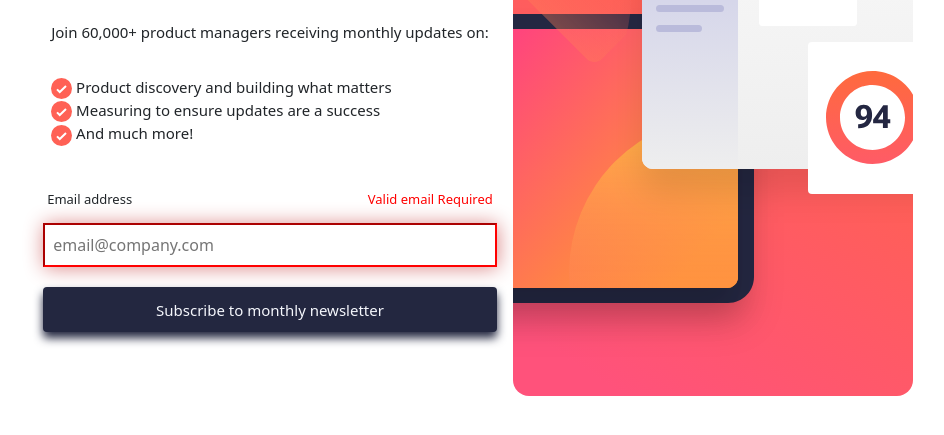
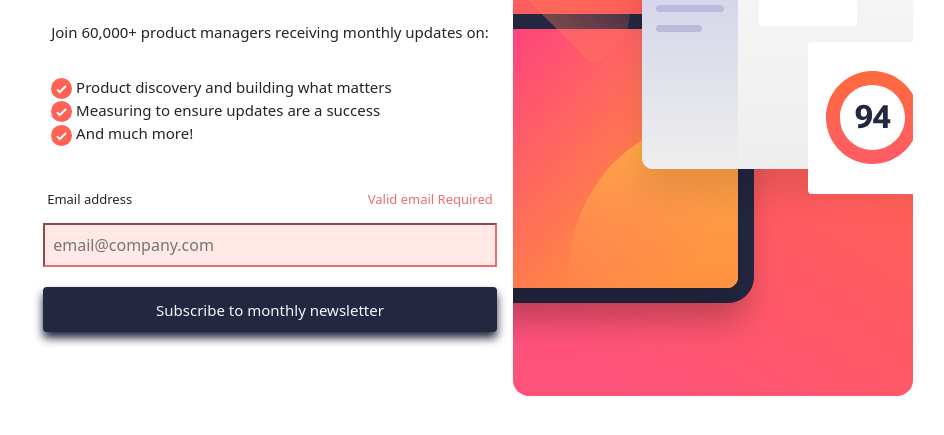
Before and after one commit to jhonaFreddy/Mini-proyecto, a plain HTML site: page index.html in a window 1280 px wide. Both pictures are taken after a click on the button "Subscribe to monthly newsletter". Shown: the part 213-648 px from the top of the page, without its empty margins (154-1098 px from the left). Drawn offline with nearby package versions, Linux system fonts and the light colour scheme.

Commit message:
fondo Input

```diff
--- a/js/main.js
+++ b/js/main.js
@@ -42,11 +42,12 @@ function inicio() {
     input.style.boxShadow = 'none'
     input.style.borderColor = 'black';
     input.style.color = 'black'
+    input.style.background = 'none'
 }
 
 function validEmail() {
     alerta.style.display = 'block'
-    input.style.boxShadow = '1px 1px 20px #db8787'
-    input.style.borderColor = 'red';
+    input.style.borderColor = 'rgb(235, 109, 109)';
+    input.style.background = '#ffe8e6'
     input.style.color = 'red'
 }
--- a/styles/style.css
+++ b/styles/style.css
@@ -53,7 +53,7 @@ button:hover {
 
 
 .aviso {
-    color: red;
+    color: rgb(235, 109, 109);
     display: none
 }
 
```
